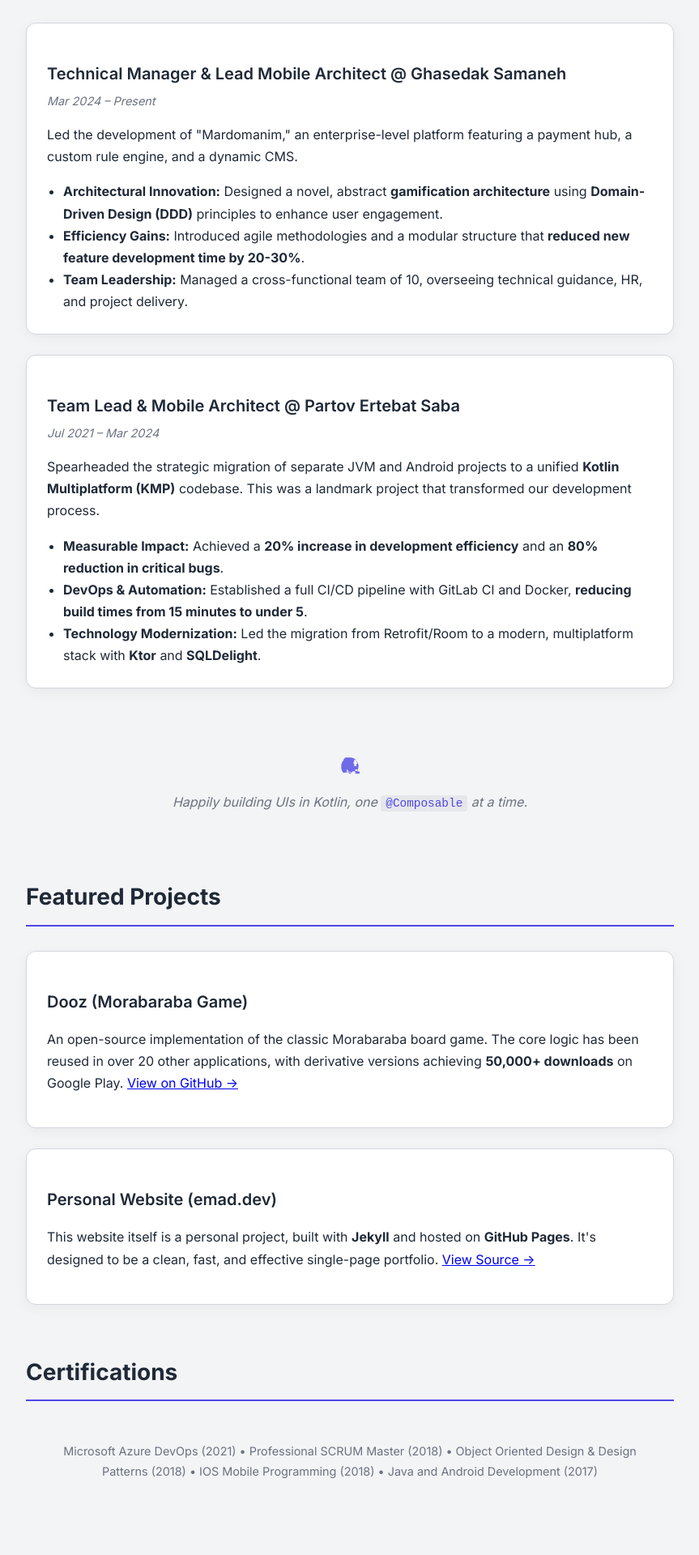
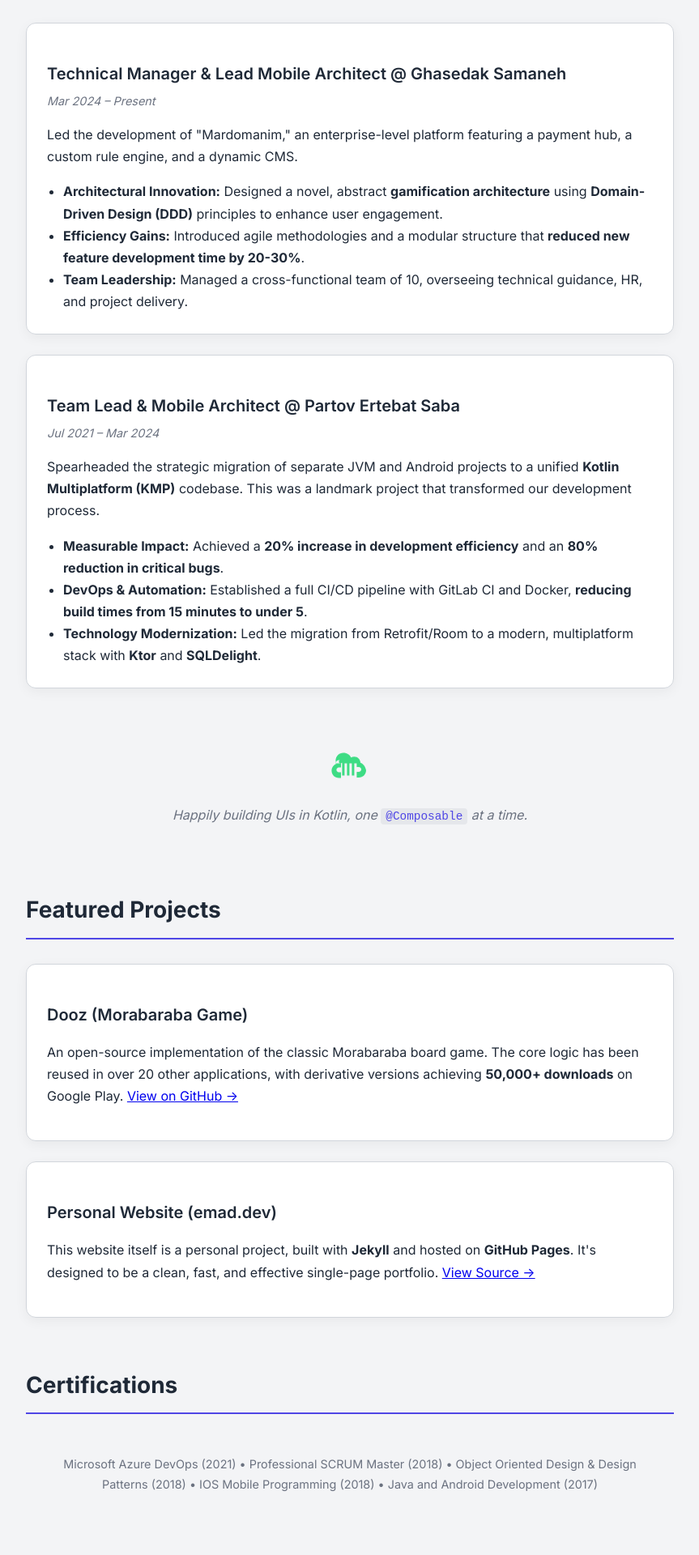
Before and after one commit to razavioo/emad.dev, a Jekyll site: the page built from index.md, in a window 1280 px wide. Shown: the part 987-2907 px from the top of the page at 81% size, without its empty margins (208-1071 px from the left). Built offline with Jekyll 4.4.1, drawn with Linux system fonts in a browser that asks for light colours.

Commit message:
Fix icon

```diff
--- a/assets/css/style.css
+++ b/assets/css/style.css
@@ -212,9 +212,15 @@
   opacity: 0;
 }
 
-.android-divider svg {
-  fill: var(--primary-color);
-  opacity: 0.8;
+.android-divider .android-icon {
+  fill: #3ddc84;
+  animation: bobbing 3s ease-in-out infinite;
+}
+
+@keyframes bobbing {
+  0% { transform: translateY(0); }
+  50% { transform: translateY(-5px); }
+  100% { transform: translateY(0); }
 }
 
 .android-divider p {
--- a/index.md
+++ b/index.md
@@ -57,7 +57,9 @@
 </div>
 
 <div class="android-divider">
-  <svg xmlns="http://www.w3.org/2000/svg" width="32" height="32" viewBox="0 0 24 24"><path d="M19 8h-1V6h-2v2h-2v2h2v2h2V10h1V8zM5.88 18.12A7.965 7.965 0 0 1 4 12c0-4.41 3.59-8 8-8s8 3.59 8 8a7.965 7.965 0 0 1-1.88 5.12L19 17.24V15h-2v4h4v-2h-2.12l.88-.88zM6.12 5.88A7.965 7.965 0 0 1 8 4c4.41 0 8 3.59 8 8a7.965 7.965 0 0 1-2.12 5.88L11 17.88V19h2v-4H9v2h2.12l-5-5z"/></svg>
+  <svg class="android-icon" xmlns="http://www.w3.org/2000/svg" viewBox="0 0 24 24" width="48" height="48">
+    <path d="M18.5,8.4c0-2.1-1.7-3.8-3.8-3.8c-0.7,0-1.4,0.2-2,0.5C12.1,3.5,10.2,2.2,8,2.2C5.3,2.2,3.2,4.3,3.2,7c0,0.7,0.2,1.4,0.5,2c-1.7,0.6-3,2.3-3,4.3c0,2.5,2,4.5,4.5,4.5h1.3v-3.5h-1.3c-0.8,0-1.5-0.7-1.5-1.5s0.7-1.5,1.5-1.5h1.3V8.8H3.2c0-1.1,0.9-2,2-2c1.1,0,2,0.9,2,2v7.5h1.5V8.8h1.5v7.5h1.5V8.8h1.5v7.5h1.5V8.8h1.5v2.2h1.3c0.8,0,1.5,0.7,1.5,1.5s-0.7,1.5-1.5,1.5h-1.3v3.5h1.3c2.5,0,4.5-2,4.5-4.5C21.5,10.7,20.2,9,18.5,8.4z M7.2,7.8c0-0.6-0.4-1-1-1s-1,0.4-1,1s0.4,1,1,1S7.2,8.3,7.2,7.8z M17.8,7.8c0-0.6-0.4-1-1-1s-1,0.4-1,1s0.4,1,1,1S17.8,8.3,17.8,7.8z"/>
+  </svg>
   <p>Happily building UIs in Kotlin, one <code>@Composable</code> at a time.</p>
 </div>
 
```
